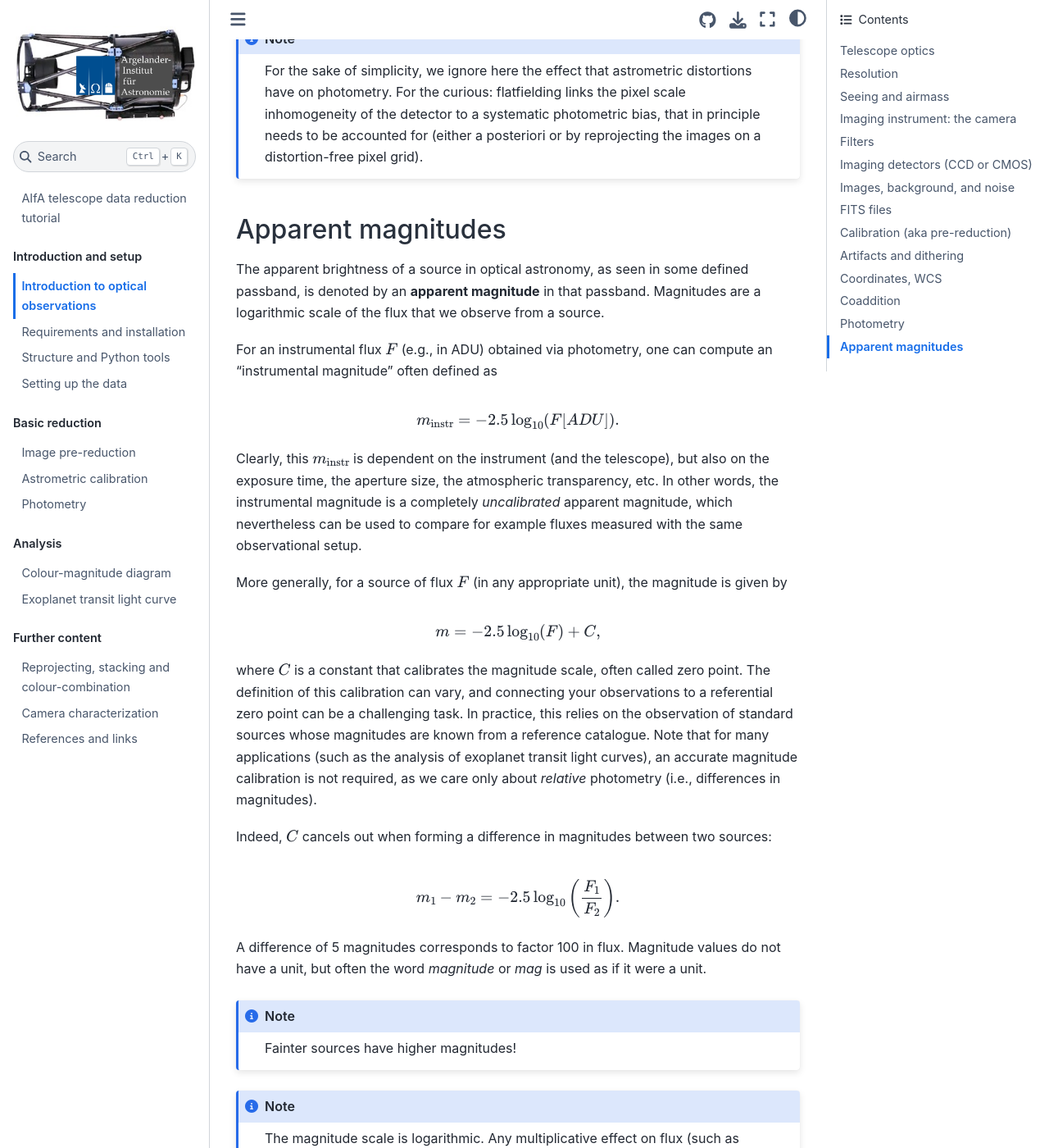
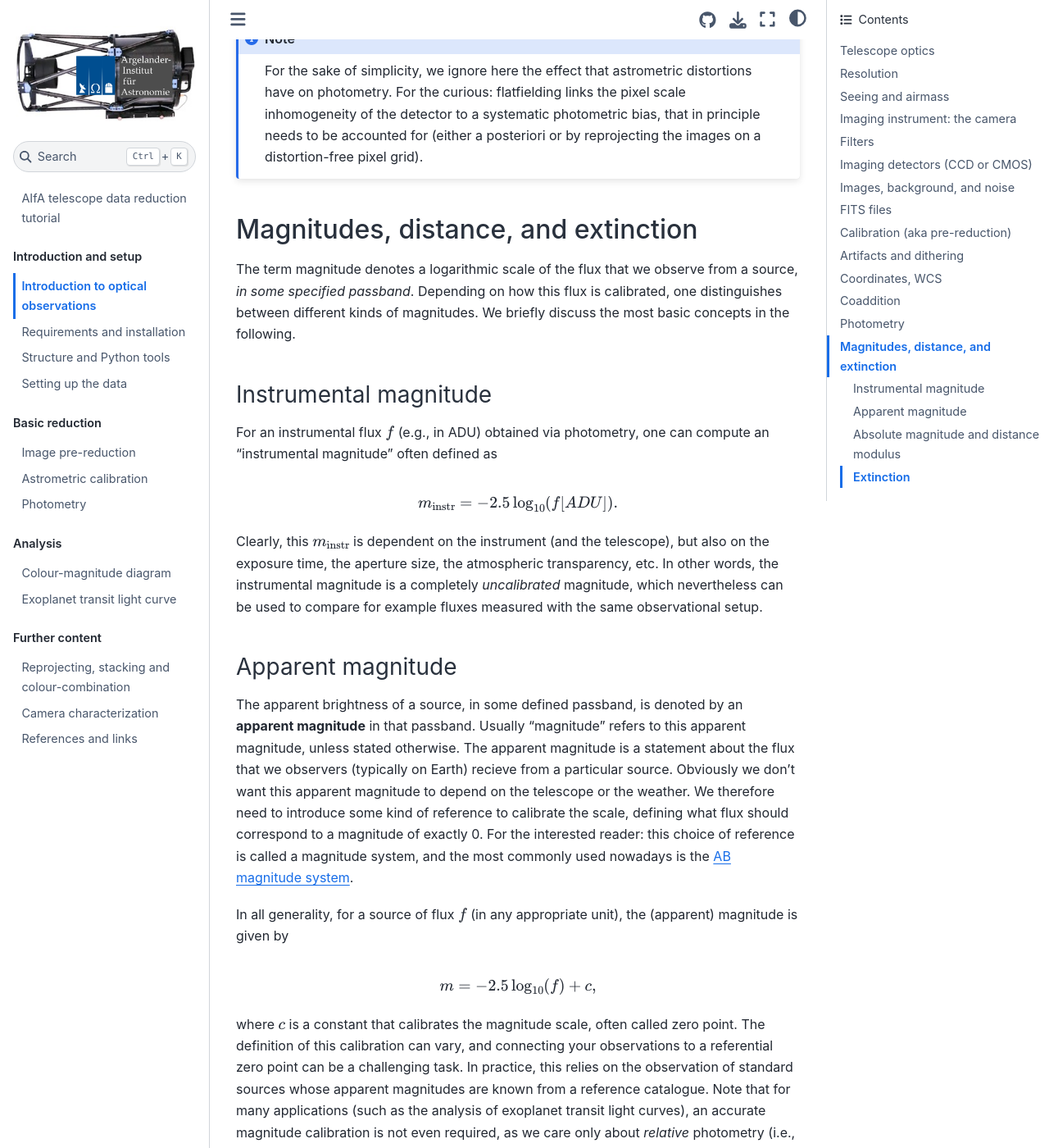
Before and after one commit to aifatelescope/datared, a Jupyter Book: the page built from book/background-info.md, in a window 1280 px wide and 1400 px high, scrolled down 15417 px. Shown: the whole window at 82% size. Built offline with Jupyter Book 1.0.4 settings and Sphinx 7.4.7 and the Sphinx Book theme 1.1.4, drawn with Linux system fonts in a browser that asks for light colours; some of the changed text lies outside the part shown.

Commit message:
Adding abs mag and extinction to intro

`````diff
--- a/book/background-info.md
+++ b/book/background-info.md
@@ -316,31 +316,42 @@
 For the sake of simplicity, we ignore here the effect that astrometric distortions have on photometry. For the curious: flatfielding links the pixel scale inhomogeneity of the detector to a systematic photometric bias, that in principle needs to be accounted for (either a posteriori or by reprojecting the images on a distortion-free pixel grid).
 ```
 
-## Apparent magnitudes
 
-The apparent brightness of a source in optical astronomy, as seen in some defined passband, is denoted by an **apparent magnitude** in that passband. Magnitudes are a logarithmic scale of the flux that we observe from a source.
 
-For an instrumental flux $F$ (e.g., in ADU) obtained via photometry, one can compute an "instrumental magnitude" often defined as
+
+
+## Magnitudes, distance, and extinction
+
+The term magnitude denotes a logarithmic scale of the flux that we observe from a source, *in some specified passband*. Depending on how this flux is calibrated, one distinguishes between different kinds of magnitudes. We briefly discuss the most basic concepts in the following.
+
+
+### Instrumental magnitude
+
+For an instrumental flux $f$ (e.g., in ADU) obtained via photometry, one can compute an "instrumental magnitude" often defined as
 
 $$
-m_{\mathrm{instr}} = -2.5 \log_{10}(F[ADU]).
+m_{\mathrm{instr}} = -2.5 \log_{10}(f[ADU]).
 $$
 
-Clearly, this $m_{\mathrm{instr}}$ is dependent on the instrument (and the telescope), but also on the exposure time, the aperture size, the atmospheric transparency, etc. In other words, the instrumental magnitude is a completely *uncalibrated* apparent magnitude, which nevertheless can be used to compare for example fluxes measured with the same observational setup.
+Clearly, this $m_{\mathrm{instr}}$ is dependent on the instrument (and the telescope), but also on the exposure time, the aperture size, the atmospheric transparency, etc. In other words, the instrumental magnitude is a completely *uncalibrated* magnitude, which nevertheless can be used to compare for example fluxes measured with the same observational setup.
 
+### Apparent magnitude
 
-More generally, for a source of flux $F$ (in any appropriate unit), the magnitude is given by
+The apparent brightness of a source, in some defined passband, is denoted by an **apparent magnitude** in that passband. Usually "magnitude" refers to this apparent magnitude, unless stated otherwise.
+The apparent magnitude is a statement about the flux that we observers (typically on Earth) recieve from a particular source. Obviously we don't want this apparent magnitude to depend on the telescope or the weather. We therefore need to introduce some kind of reference to calibrate the scale, defining what flux should correspond to a magnitude of exactly 0. For the interested reader: this choice of reference is called a magnitude system, and the most commonly used nowadays is the [AB magnitude system](https://en.wikipedia.org/wiki/AB_magnitude).
+
+In all generality, for a source of flux $f$ (in any appropriate unit), the (apparent) magnitude is given by
 
 $$
-m = -2.5 \log_{10}(F) + C,
+m = -2.5 \log_{10}(f) + c,
 $$
 
-where $C$ is a constant that calibrates the magnitude scale, often called zero point. The definition of this calibration can vary, and connecting your observations to a referential zero point can be a challenging task. In practice, this relies on the observation of standard sources whose magnitudes are known from a reference catalogue. Note that for many applications (such as the analysis of exoplanet transit light curves), an accurate magnitude calibration is not required, as we care only about *relative* photometry (i.e., differences in magnitudes).
+where $c$ is a constant that calibrates the magnitude scale, often called zero point. The definition of this calibration can vary, and connecting your observations to a referential zero point can be a challenging task. In practice, this relies on the observation of standard sources whose apparent magnitudes are known from a reference catalogue. Note that for many applications (such as the analysis of exoplanet transit light curves), an accurate magnitude calibration is not even required, as we care only about *relative* photometry (i.e., differences in magnitudes).
 
-Indeed, $C$ cancels out when forming a difference in magnitudes between two sources:
+Indeed, $c$ cancels out when forming a difference in magnitudes between two sources:
 
 $$
-m_1 - m_2 = -2.5 \log_{10}\left(\frac{F_1}{F_2}\right).
+m_1 - m_2 = -2.5 \log_{10}\left(\frac{f_1}{f_2}\right).
 $$
 
 A difference of 5 magnitudes corresponds to factor 100 in flux. Magnitude values do not have a unit, but often the word *magnitude* or *mag* is used as if it were a unit.
@@ -356,9 +367,42 @@
 
 ```
 
-
 ````{admonition} Questions
 * What flux ratio corresponds to a difference of one magnitude?
 * What magnitude difference corresponds to a change in flux of $1\%$?
 * And what about a change in flux of $0.1\%$ (i.e., one part per thousand, or one "ppt")?
 ````
+
+### Absolute magnitude and distance modulus
+
+The **absolute magnitude** (often denoted with an uppercase $M$) is a measure of the intrinsic brightness of an object, again in a specified passband.
+It is defined as being equal to the apparent magnitude that this object would have if it was located at a distance of 10 pc.
+
+With this definition, the absolute magnitude is related to the apparent magnitude and the distance of an object in a straightforward way. Indeed, the observed flux $f$ of an object decreases with its distance $d$ following $f \propto d^{-2}$. Therefore, "moving" an object from some distance $d$ to a distance $D$ would change its flux from $f$ to $F$ following
+
+$$
+\frac{f}{F} = \left( \frac{D}{d}\right)^2.
+$$
+
+Let's assume $F$ is the flux corresponding to a distance $D$ of 10 pc.
+The difference between the apparent and absolute magnitudes of an object is then given by
+
+$$
+m-M = -2.5 \log_{10}\left(\frac{f}{F}\right) = 5\log_{10}\left(\frac{d}{D}\right) = 5\log_{10}(d / \textrm{pc}) - 5.
+$$
+
+This quantity $m-M$ is called the **distance modulus** of the specific object. Hence, by knowing $m$ and $d$ we can compute the absolute magnitude $M$. On the other hand, if we know $m$ and $M$ we can infer the distance $d$.
+
+
+### Extinction
+
+Tightly connected to the notion of distance modulus is the effect of interstellar extinction.
+The absorption and scattering of photons in the interstellar medium can cause stars to appear dimmer than they actually are. This effect is multiplicative in flux, and hence additive in magnitude.
+
+If we have $A$ magnitudes of extinction (this always has to be specified for a given passband) then the above equation has to be rewritten as
+
+$$
+m-M =  5\log_{10}(d / \textrm{pc}) - 5 + A.
+$$
+
+Unlike the effect of distance, extinction is fortunately strongly wavelength dependent. Extinction is therefore not completely degenerate with distance, and can be constrained by analysing photometric measurements in multiple filters.
`````
